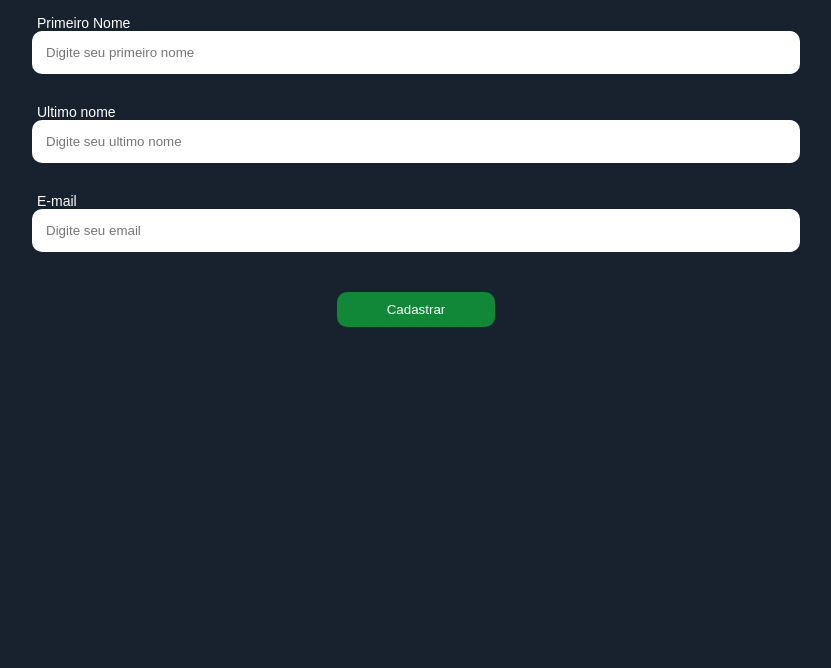
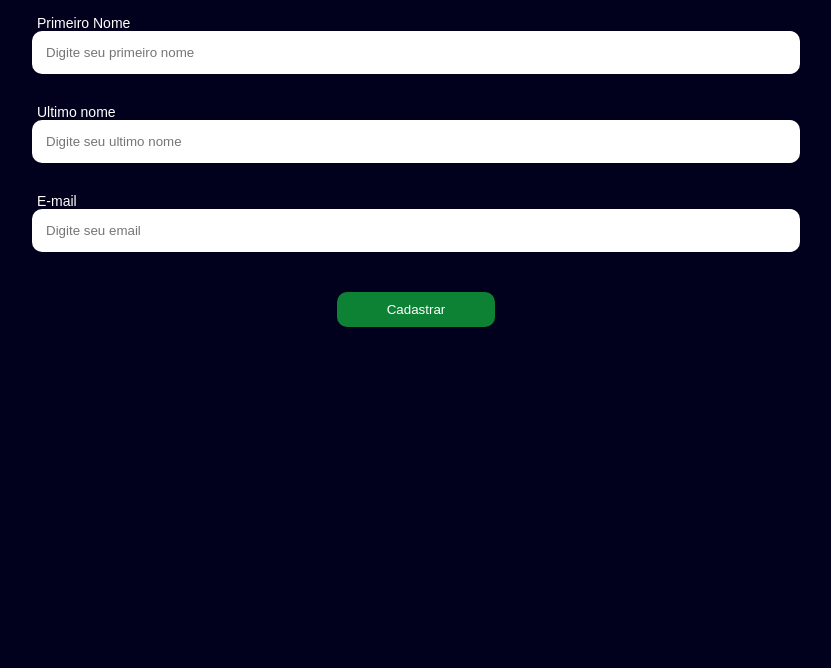
Before and after one commit to andreirce/miniprojeto-crud, a plain HTML site: page src/index.html in a window 1280 px wide. Shown: the part 132-800 px from the top of the page, without its empty margins (224-1055 px from the left). Drawn offline with Linux system fonts and the light colour scheme.

Commit message:
mudei o background

```diff
--- a/src/css/style.css
+++ b/src/css/style.css
@@ -1,5 +1,5 @@
 body {
-    background-color: #18222e;
+    background-color: #02011d;
     color: white;
     font-family: Arial, Helvetica, sans-serif;
     display: flex;
```
